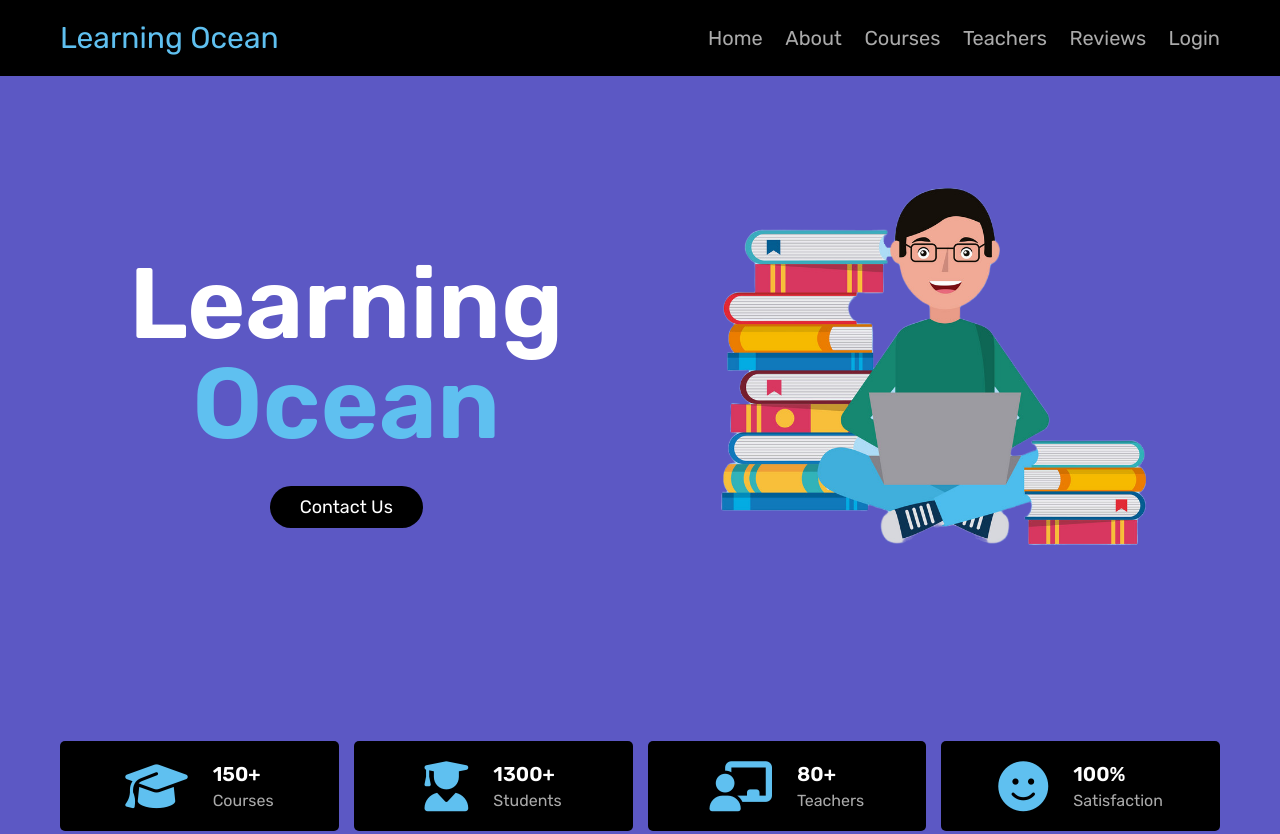
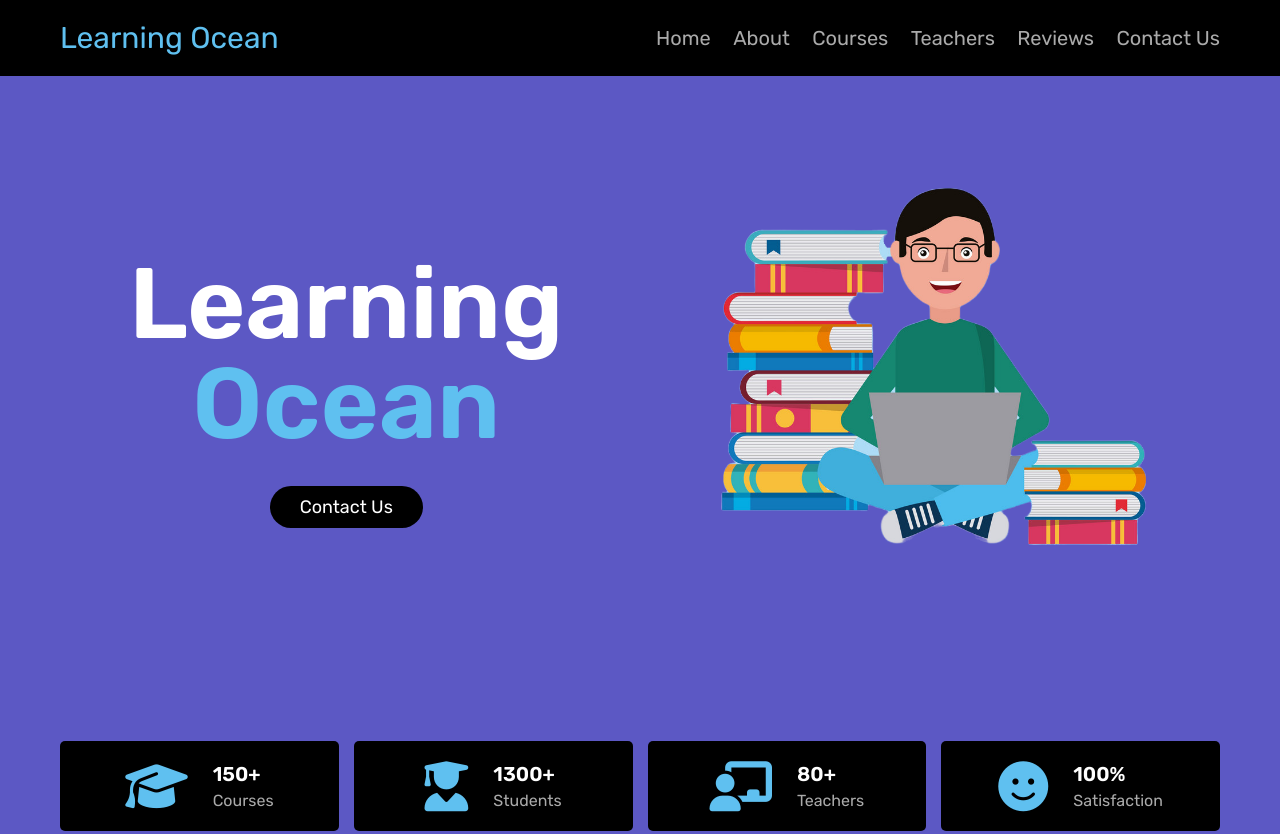
Before and after one commit to Nishthaag30/miniproject, a plain HTML site: page index.html in a window 1280 px wide. Shown: the top 834 px of the page. Drawn offline with nearby package versions, Linux system fonts and the light colour scheme.

Commit message:
Update index.html
new update

```diff
--- a/index.html
+++ b/index.html
@@ -34,7 +34,7 @@
          <a href="#courses">courses</a>
          <a href="#teachers">teachers</a>
          <a href="#reviews">reviews</a>
-         <a href="#" id="btn-login">Login</a>
+         <a href="#contact">Contact Us</a>
       </nav>
 
       <div id="menu-btn" class="fas fa-bars"></div>
```
